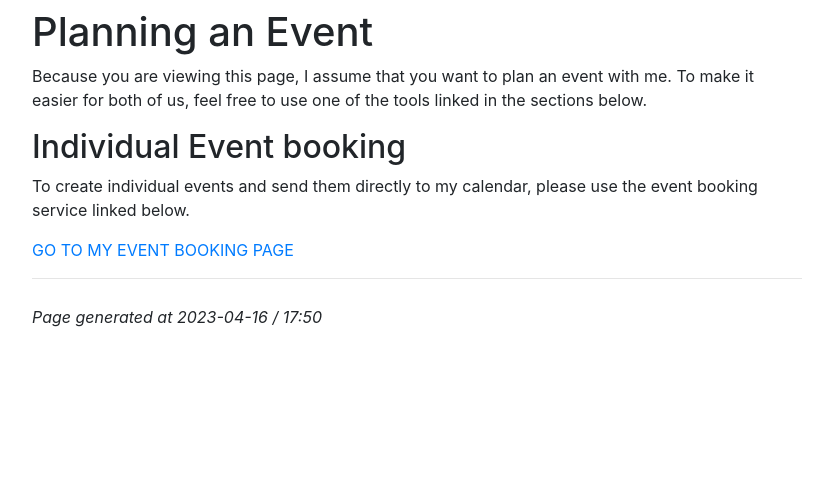
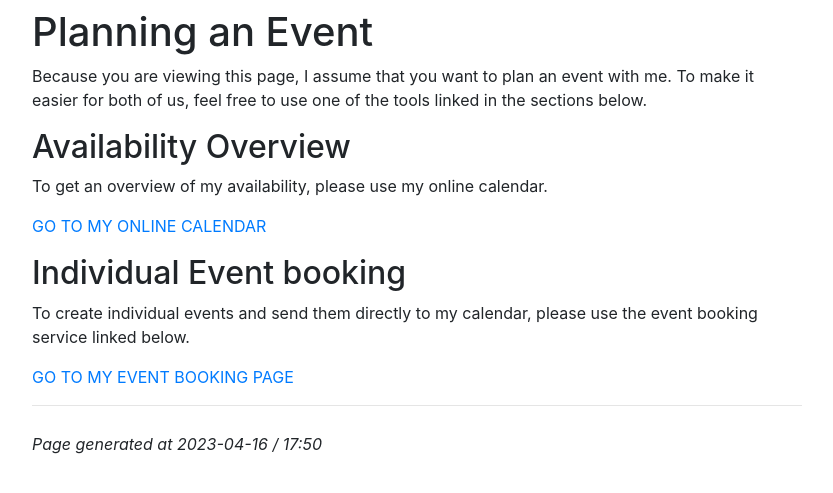
Before and after one commit to janxb/janxb.github.io, a Jekyll site: the page built from _pages/calendar.md, in a window 1280 px wide. Shown: the top 493 px of the page, without its empty margins (223-1056 px from the left). Built offline with Jekyll 4.4.1, drawn with Linux system fonts in a browser that asks for light colours; our own code applies the rules of GitHub Pages for plain Markdown files.

Commit message:
Update calendar.md

```diff
--- a/_pages/calendar.md
+++ b/_pages/calendar.md
@@ -10,6 +10,12 @@ redirect_from:
 
 Because you are viewing this page, I assume that you want to plan an event with me. To make it easier for both of us, feel free to use one of the tools linked in the sections below.
 
+## Availability Overview
+
+To get an overview of my availability, please use my online calendar.
+
+[GO TO MY ONLINE CALENDAR](https://outlook.office365.com/calendar/published/5c464b54af584a5f87e665e267abc7db@janbrodda.de/6b9561cb33b145f090ebd3a58237084d12570829848561476734/calendar.html)
+
 ## Individual Event booking
 
 To create individual events and send them directly to my calendar, please use the event booking service linked below.
```
